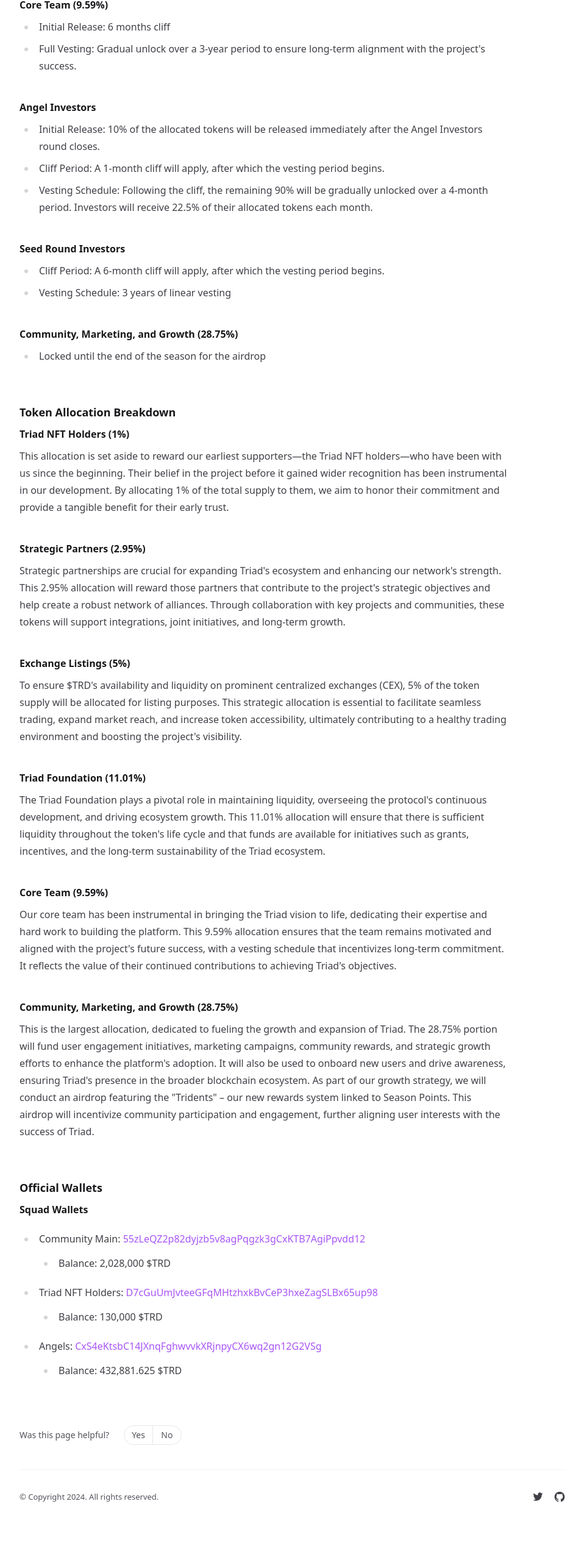
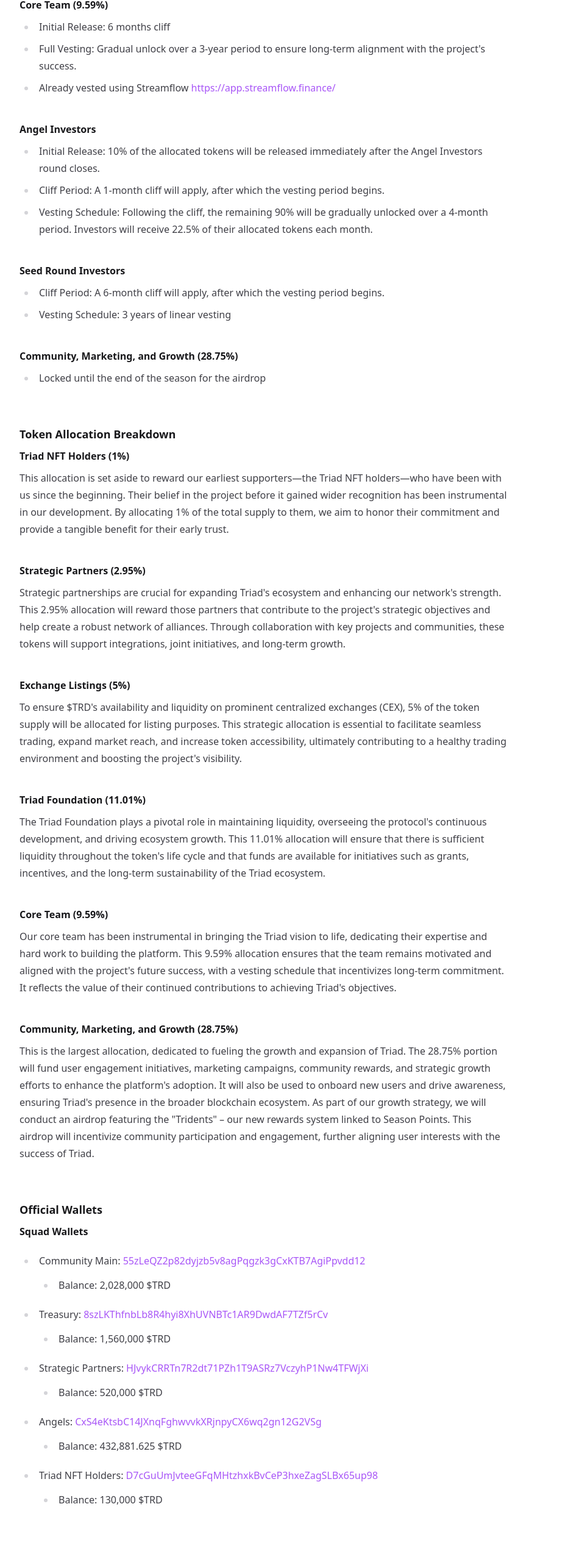
Before and after one commit to triadxyz/docs, a Next.js app: page /tokenomics in a window 1280 px wide. Shown: the part 1153-3702 px from the top of the page at 61% size, without its empty margins (320-1278 px from the left). Built offline with nearby package versions, Linux system fonts and the light colour scheme.

Commit message:
add more wallets

```diff
--- a/src/pages/tokenomics.mdx
+++ b/src/pages/tokenomics.mdx
@@ -22,6 +22,7 @@ Triad is an onchain prediction market platform that allows users to participate
 
 - Initial Release: 6 months cliff
 - Full Vesting: Gradual unlock over a 3-year period to ensure long-term alignment with the project's success.
+- Already vested using Streamflow https://app.streamflow.finance/
 
 ### Angel Investors
 
@@ -72,10 +73,18 @@ This is the largest allocation, dedicated to fueling the growth and expansion of
 
   - Balance: 2,028,000 $TRD
 
-- Triad NFT Holders: [D7cGuUmJvteeGFqMHtzhxkBvCeP3hxeZagSLBx65up98](https://solscan.io/address/D7cGuUmJvteeGFqMHtzhxkBvCeP3hxeZagSLBx65up98)
+- Treasury: [8szLKThfnbLb8R4hyi8XhUVNBTc1AR9DwdAF7TZf5rCv](https://solscan.io/address/8szLKThfnbLb8R4hyi8XhUVNBTc1AR9DwdAF7TZf5rCv)
 
-  - Balance: 130,000 $TRD
+  - Balance: 1,560,000 $TRD
+
+- Strategic Partners: [HJvykCRRTn7R2dt71PZh1T9ASRz7VczyhP1Nw4TFWjXi](https://solscan.io/address/HJvykCRRTn7R2dt71PZh1T9ASRz7VczyhP1Nw4TFWjXi)
+
+  - Balance: 520,000 $TRD
 
 - Angels: [CxS4eKtsbC14JXnqFghwvvkXRjnpyCX6wq2gn12G2VSg](https://solscan.io/address/CxS4eKtsbC14JXnqFghwvvkXRjnpyCX6wq2gn12G2VSg)
 
   - Balance: 432,881.625 $TRD
+
+- Triad NFT Holders: [D7cGuUmJvteeGFqMHtzhxkBvCeP3hxeZagSLBx65up98](https://solscan.io/address/D7cGuUmJvteeGFqMHtzhxkBvCeP3hxeZagSLBx65up98)
+
+  - Balance: 130,000 $TRD
```
